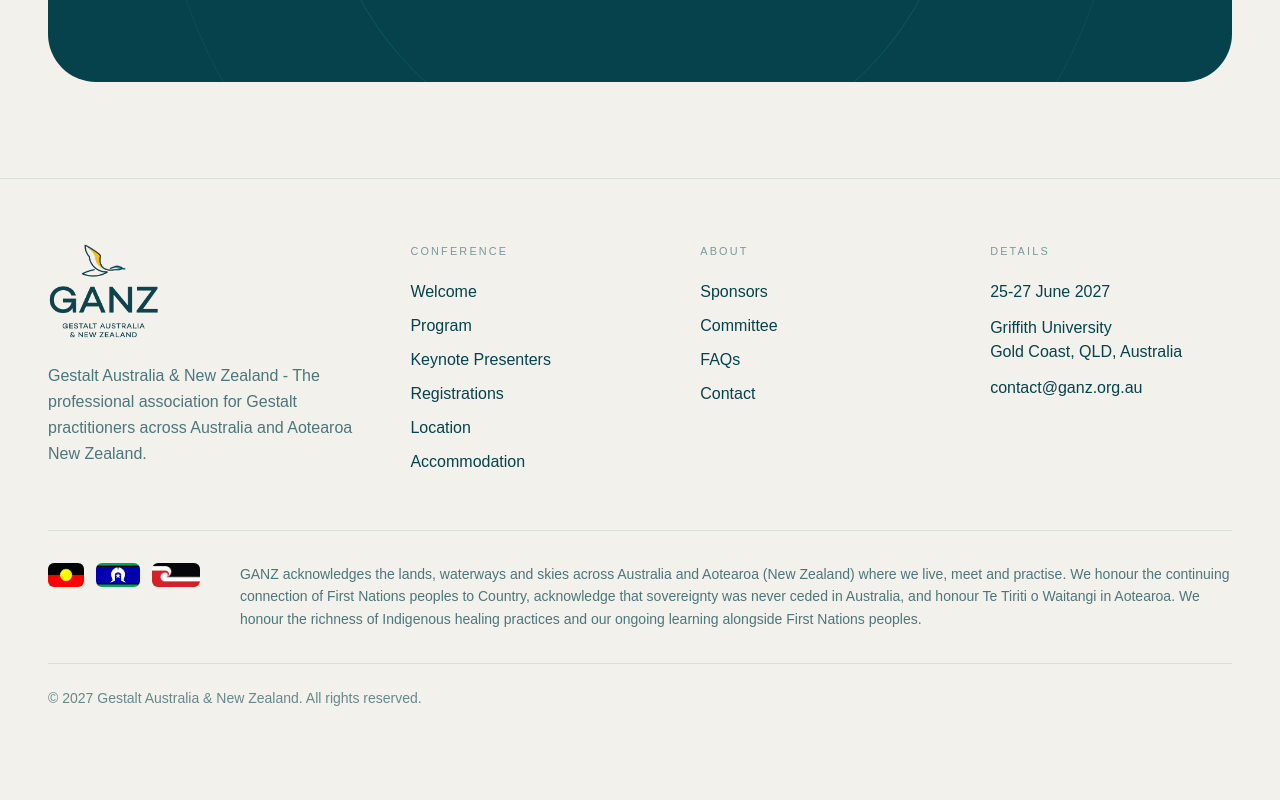
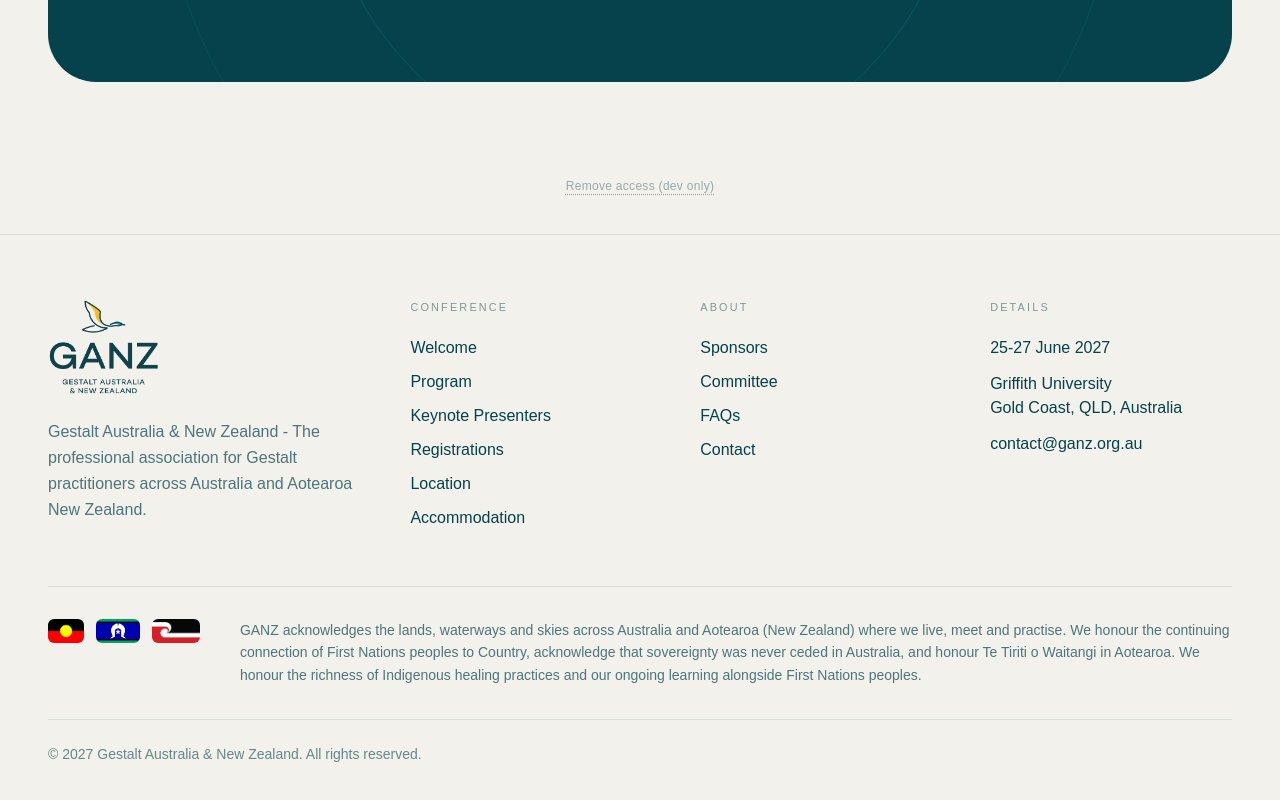
Before and after one commit to CodedBeats/Ganz-Conference-2027, a Next.js app: page / in a window 1280 px wide. Shown: the part 9757-10557 px from the top of the page. Before the commit the page ends 10505 px from the top, so only its background shows below. Built offline with nearby package versions, Linux system fonts and the light colour scheme; a web font is replaced by a local one.

Commit message:
feat(gate): added homepage logout control and gate animation styles

```diff
--- a/src/app/globals.css
+++ b/src/app/globals.css
@@ -282,4 +282,27 @@
     width: clamp(190px, 21vw, 280px);
     padding: clamp(26px, 3vw, 42px);
   }
+
+  /* ---- pre-launch gate (temporary) ---- */
+  @keyframes gate-ring-spin {
+    to {
+      transform: rotate(360deg);
+    }
+  }
+  @keyframes gate-icon-float {
+    0%,
+    100% {
+      transform: translateY(0);
+    }
+    50% {
+      transform: translateY(-6px);
+    }
+  }
+  .gate-ring {
+    @apply pointer-events-none absolute inset-3 rounded-full border-2 border-dashed border-gold/60;
+    animation: gate-ring-spin 12s linear infinite;
+  }
+  .gate-icon-float {
+    animation: gate-icon-float 3s ease-in-out infinite;
+  }
 }
--- a/src/app/page.tsx
+++ b/src/app/page.tsx
@@ -11,6 +11,7 @@ import { Sponsors } from "@/components/sections/Sponsors";
 import { Committee } from "@/components/sections/Committee";
 import { Faq } from "@/components/sections/Faq";
 import { Contact } from "@/components/sections/Contact";
+import { GateLogoutButton } from "@/components/gate/GateLogoutButton";
 
 const Home = () => {
     return (
@@ -28,6 +29,7 @@ const Home = () => {
                 <Committee />
                 <Faq />
                 <Contact />
+                <GateLogoutButton />
             </main>
             <Footer />
         </>
--- /dev/null
+++ b/src/components/gate/GateLogoutButton.tsx
@@ -0,0 +1,14 @@
+import { logoutAction } from "@/app/gate/actions";
+
+export const GateLogoutButton = () => {
+    return (
+        <form action={logoutAction} className="container-site flex justify-center pb-10">
+            <button
+                type="submit"
+                className="text-xs font-medium tracking-wide text-teal-dark/40 underline decoration-dotted underline-offset-4 transition-colors hover:text-teal-dark/70"
+            >
+                Remove access (dev only)
+            </button>
+        </form>
+    );
+};
```
